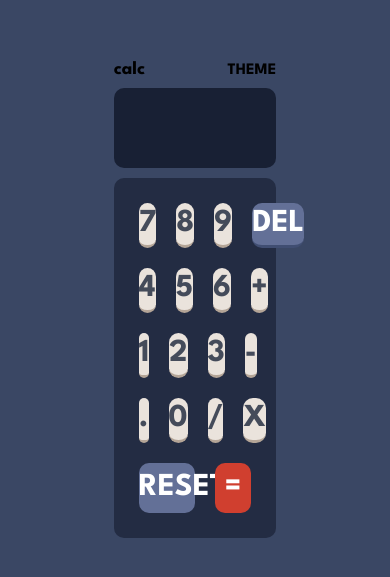
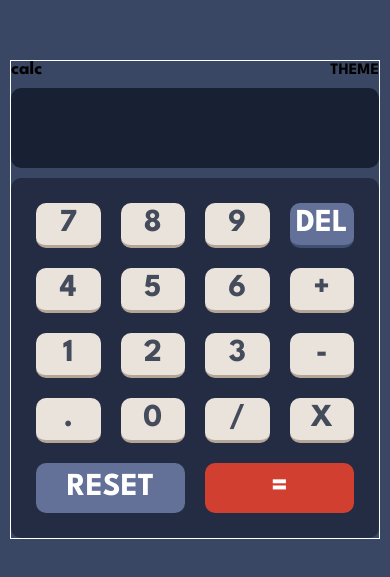
Before and after one commit to gabriel-1993/FrontendMentor, a plain HTML site: page 6/index.html in a window 390 px wide. Shown: the part 123-700 px from the top of the page. Drawn offline with Linux system fonts and the light colour scheme.

Commit message:
CalculadoraResponsiveSinQueries:D

```diff
--- a/6/style.css
+++ b/6/style.css
@@ -33,7 +33,7 @@ main {
   justify-content: center;
   align-items: center;
   background-color: var(--background-main);
-  padding: 50px;
+  padding: 10px;
 }
 
 section {
@@ -41,17 +41,18 @@ section {
   flex-direction: column;
   justify-content: center;
   align-items: center;
-  width: min(500px, 70%);
+  width: min(500px, 100%);
   gap: 10px;
+  border: solid white 1px;
 }
 .div1 {
   display: flex;
   justify-content: space-between;
   align-items: baseline;
-  width: 80%;
+  width: min(400px, 100%);
 }
 .div2 {
-  width: 80%;
+  width: min(400px, 100%);
   height: 80px;
   border-radius: 10px;
   background-color: var(--calc-up);
@@ -75,7 +76,7 @@ section {
   letter-spacing: 5px;
 }
 .div3 {
-  width: 80%;
+  width: min(400px, 100%);
   display: flex;
   flex-direction: column;
   gap: 20px;
```
